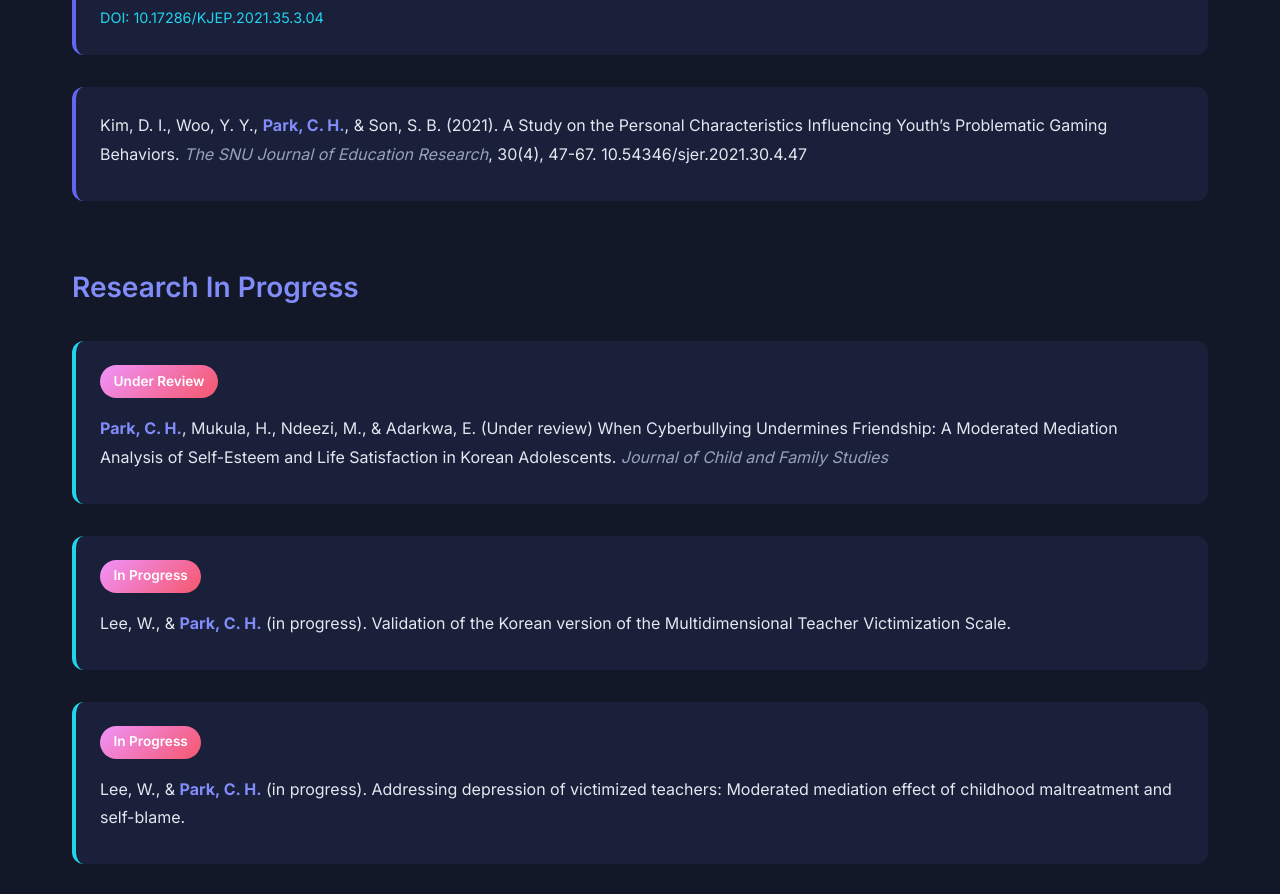
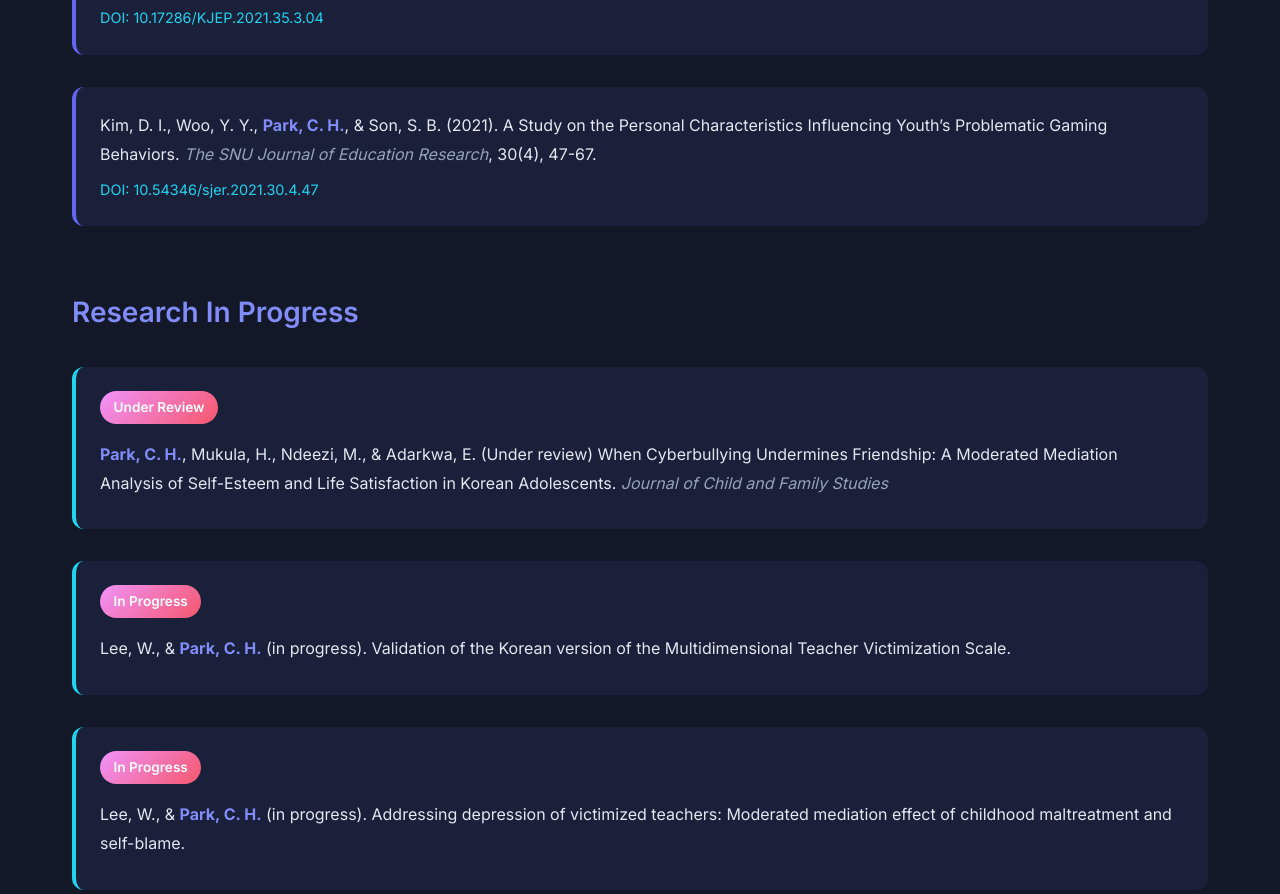
Before and after one commit to Chanhoon21/PeterPark, a plain HTML site: page index.html in a window 1280 px wide. Shown: the part 6646-7540 px from the top of the page. Drawn offline with nearby package versions, Linux system fonts and the light colour scheme.

Commit message:
Add files via upload

```diff
--- a/index.html
+++ b/index.html
@@ -320,7 +320,9 @@
                         <p class="pub-citation">Kim, D. I., Woo, Y. Y., <strong>Park, C. H.</strong>, & Son, S. B.
                             (2021). A Study on the Personal
                             Characteristics Influencing Youth’s Problematic Gaming Behaviors. <em>The SNU Journal of
-                                Education Research</em>, 30(4), 47-67. 10.54346/sjer.2021.30.4.47</p>
+                                Education Research</em>, 30(4), 47-67.</p>
+                        <a href="https://doi.org/10.54346/sjer.2021.30.4.47" class="pub-link" target="_blank"
+                            rel="noopener">DOI: 10.54346/sjer.2021.30.4.47</a>
                     </div>
                 </div>
             </div>
```
